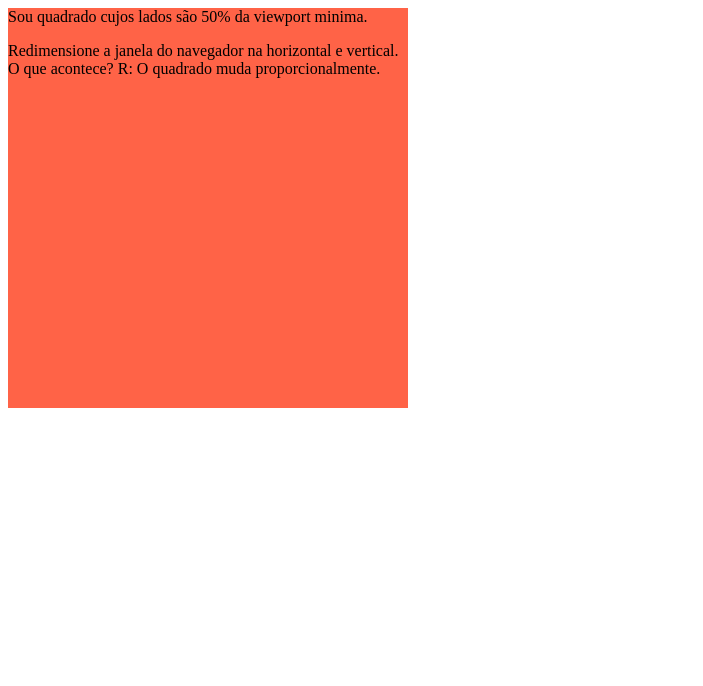
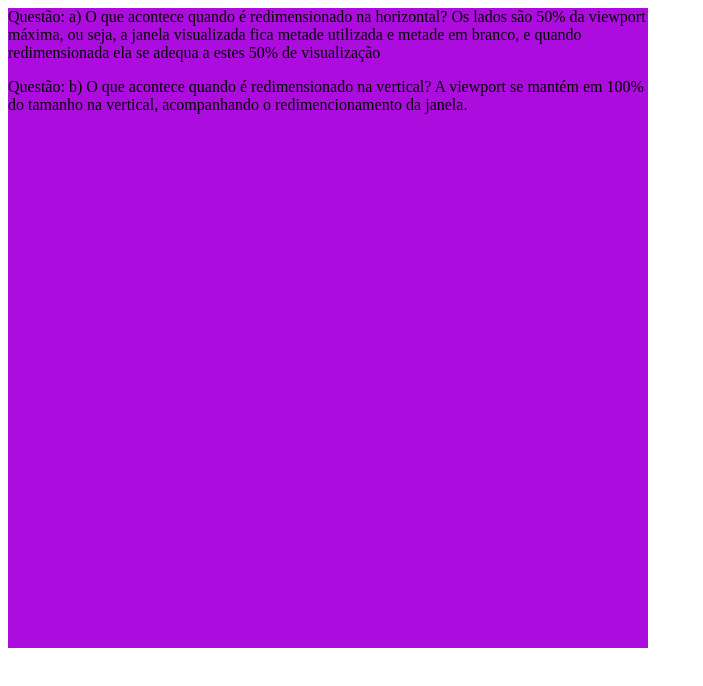
Before and after one commit to LucasSResende/IHM_LucasResende, a plain HTML site: page workspace_vscode/css-unidades/exercicio-viewport.html in a window 1280 px wide. Shown: the whole page, without its empty margins (0-703 px from the left). Drawn offline with Linux system fonts and the light colour scheme.

Commit message:
Atualização aula 03-05 -> Atividade realizada conforme solicitado

```diff
--- a/workspace_vscode/css-unidades/exercicio-viewport.html
+++ b/workspace_vscode/css-unidades/exercicio-viewport.html
@@ -1,20 +1,23 @@
 <style>
-    #dim_vmin {
-        width: 50vmin;
-        height: 50vmin;
-        background-color:
-            tomato;
+  #dim_vmax {
+    width: 50vmax;
+    height: 50vmax;
+    background: rgb(172, 12, 221);
   }
 </style>
 
 <body>
-    <div id="dim_vmin">
+  <div id="dim_vmax">
     <p>
-            Sou quadrado cujos lados são 50% da viewport minima.
+      Questão: a) O que acontece quando é redimensionado na horizontal? Os lados
+      são 50% da viewport máxima, ou seja, a janela visualizada fica metade
+      utilizada e metade em branco, e quando redimensionada ela se adequa a
+      estes 50% de visualização
     </p>
     <p>
-            Redimensione a janela do navegador na horizontal e vertical. O que acontece?
-            R: O quadrado muda proporcionalmente.
+      Questão: b) O que acontece quando é redimensionado na vertical? A viewport
+      se mantém em 100% do tamanho na vertical, acompanhando o redimencionamento
+      da janela.
     </p>
   </div>
 </body>
```
Also changed, not shown: workspace_vscode/css-unidades/exemplo-em.html (+3 -2 lines), workspace_vscode/css-unidades/exemplo-rem.html (+3 -3 lines), workspace_vscode/css-unidades/exemplo-viewport.html (+2 -6 lines), workspace_vscode/css-unidades/exemplo-vmax.html (+2 -5 lines), workspace_vscode/css-unidades/exemplo-vmin.html (+4 -7 lines). Lines whose indentation alone changed are shown as unchanged.
